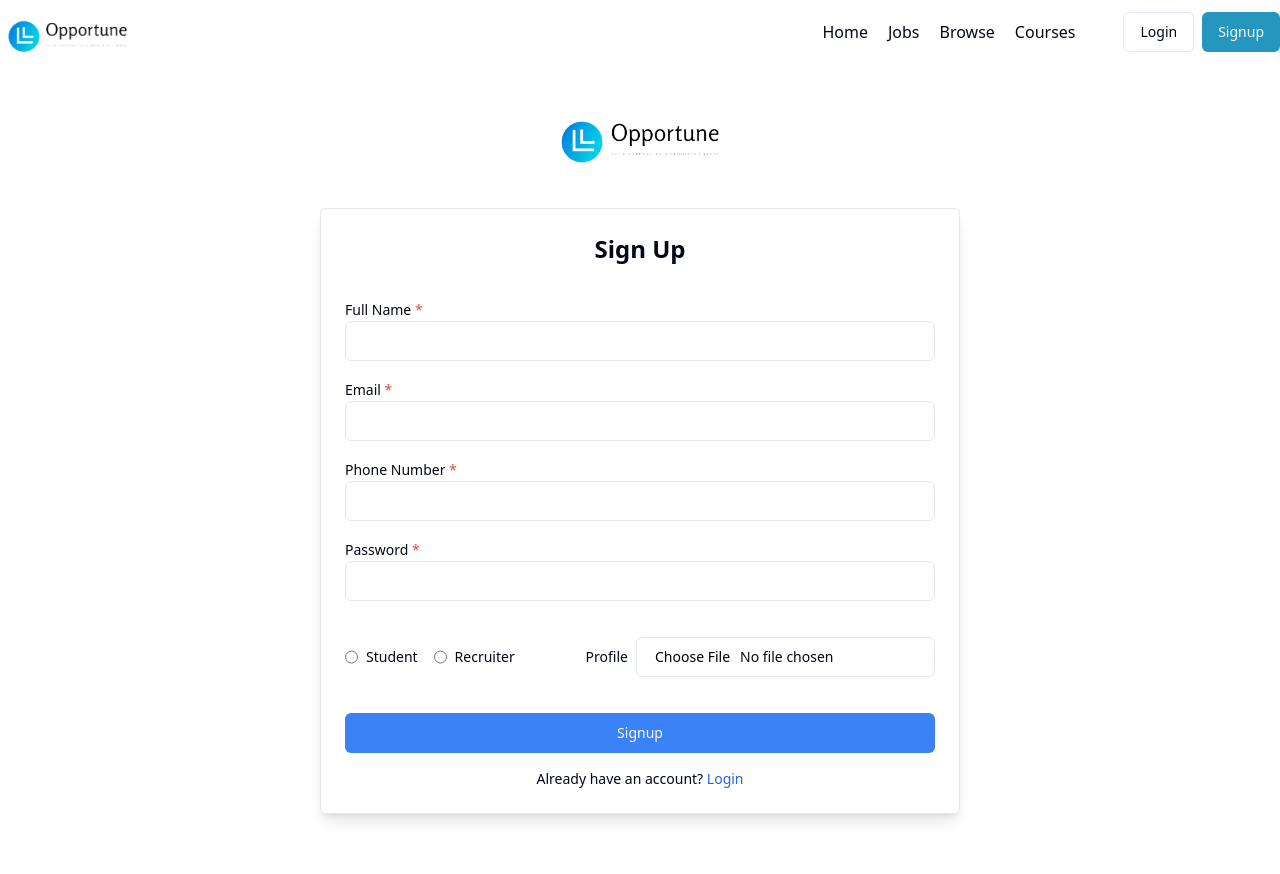
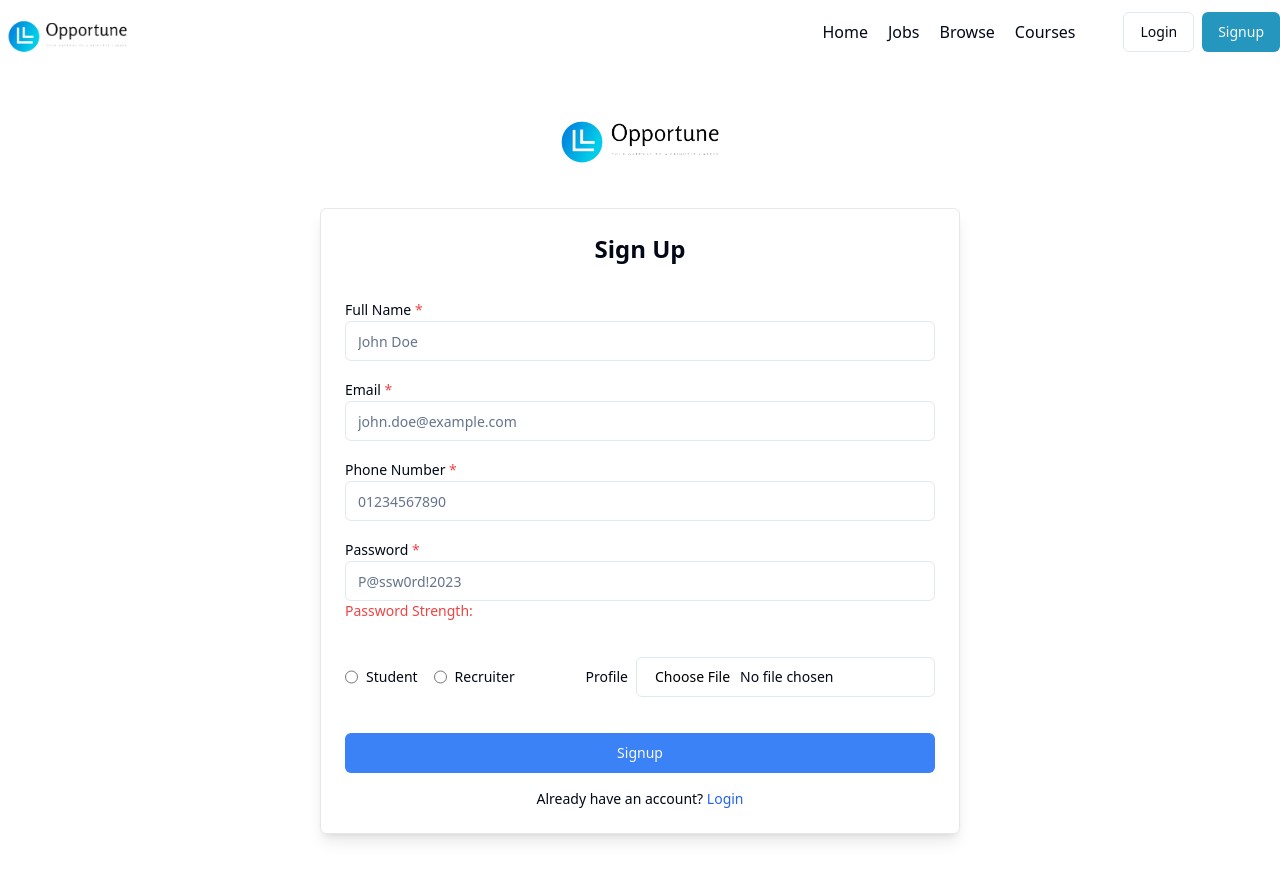
Before and after one commit to azmainmahpara/opportune, a React (Vite) app in the folder frontend/: page /signup in a window 1280 px wide. Built offline with nearby package versions, Linux system fonts and the light colour scheme.

Commit message:
Updated Signup component with password strength validation and placeholders

```diff
--- a/frontend/src/components/auth/Signup.jsx
+++ b/frontend/src/components/auth/Signup.jsx
@@ -26,14 +26,40 @@ const Signup = () => {
     const dispatch = useDispatch();
     const navigate = useNavigate();
 
+    const [passwordStrength, setPasswordStrength] = useState("");
+
+    const checkPasswordStrength = (password) => {
+        const strongPasswordRegex = /^(?=.*[a-z])(?=.*[A-Z])(?=.*\d)(?=.*[@$!%*?&])[A-Za-z\d@$!%*?&]{8,}$/;
+        const mediumPasswordRegex = /^(?=.*[a-z])(?=.*[A-Z])(?=.*\d)[A-Za-z\d]{6,}$/;
+
+        if (strongPasswordRegex.test(password)) {
+            setPasswordStrength("Strong");
+        } else if (mediumPasswordRegex.test(password)) {
+            setPasswordStrength("Medium");
+        } else {
+            setPasswordStrength("Weak");
+        }
+    }
+
     const changeEventHandler = (e) => {
-        setInput({ ...input, [e.target.name]: e.target.value });
+        const { name, value } = e.target;
+        setInput({ ...input, [name]: value });
+        if (name === "password") {
+            checkPasswordStrength(value);
+        }
     }
     const changeFileHandler = (e) => {
         setInput({ ...input, file: e.target.files?.[0] });
     }
     const submitHandler = async (e) => {
         e.preventDefault();
+
+        // Check password strength before proceeding
+        if (passwordStrength !== "Strong") {
+            toast.error("Your password must be strong (at least 8 characters, including uppercase, lowercase, numbers, and special characters).");
+            return; // Prevent form submission
+        }
+
         const formData = new FormData();
         formData.append("fullname", input.fullname);
         formData.append("email", input.email);
@@ -97,6 +123,7 @@ const Signup = () => {
                             name="fullname"
                             onChange={changeEventHandler}
                             required
+                            placeholder="John Doe"
                         />
                     </div>
 
@@ -108,6 +135,7 @@ const Signup = () => {
                             name="email"
                             onChange={changeEventHandler}
                             required
+                            placeholder="john.doe@example.com"
                         />
                     </div>
 
@@ -119,6 +147,7 @@ const Signup = () => {
                             name="phoneNumber"
                             onChange={changeEventHandler}
                             required
+                            placeholder="01234567890"
                         />
                     </div>
 
@@ -130,7 +159,11 @@ const Signup = () => {
                             name="password"
                             onChange={changeEventHandler}
                             required
+                            placeholder="P@ssw0rd!2023"
                         />
+                        <p className={`text-sm ${passwordStrength === "Strong" ? "text-green-500" : passwordStrength === "Medium" ? "text-yellow-500" : "text-red-500"}`}>
+                            Password Strength: {passwordStrength}
+                        </p>
                     </div>
 
                     <div className='flex items-center justify-between'>
```
